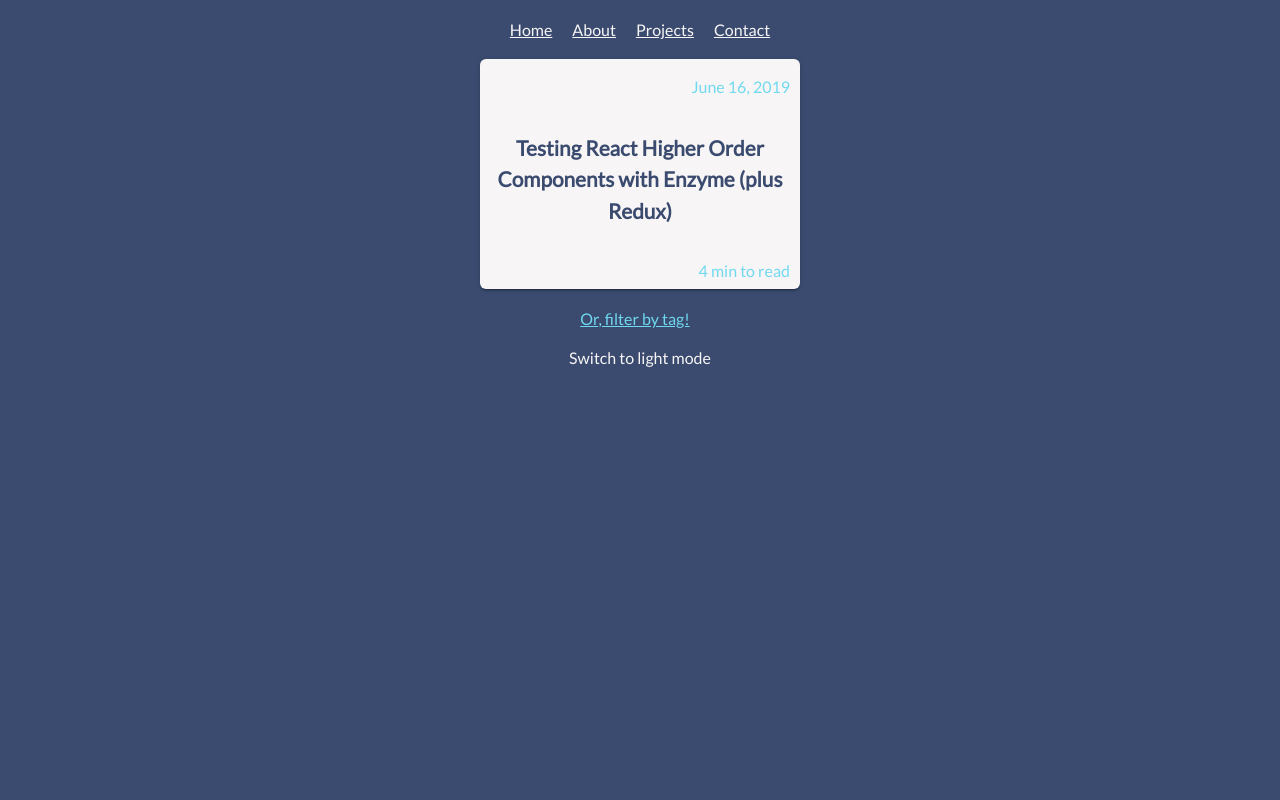
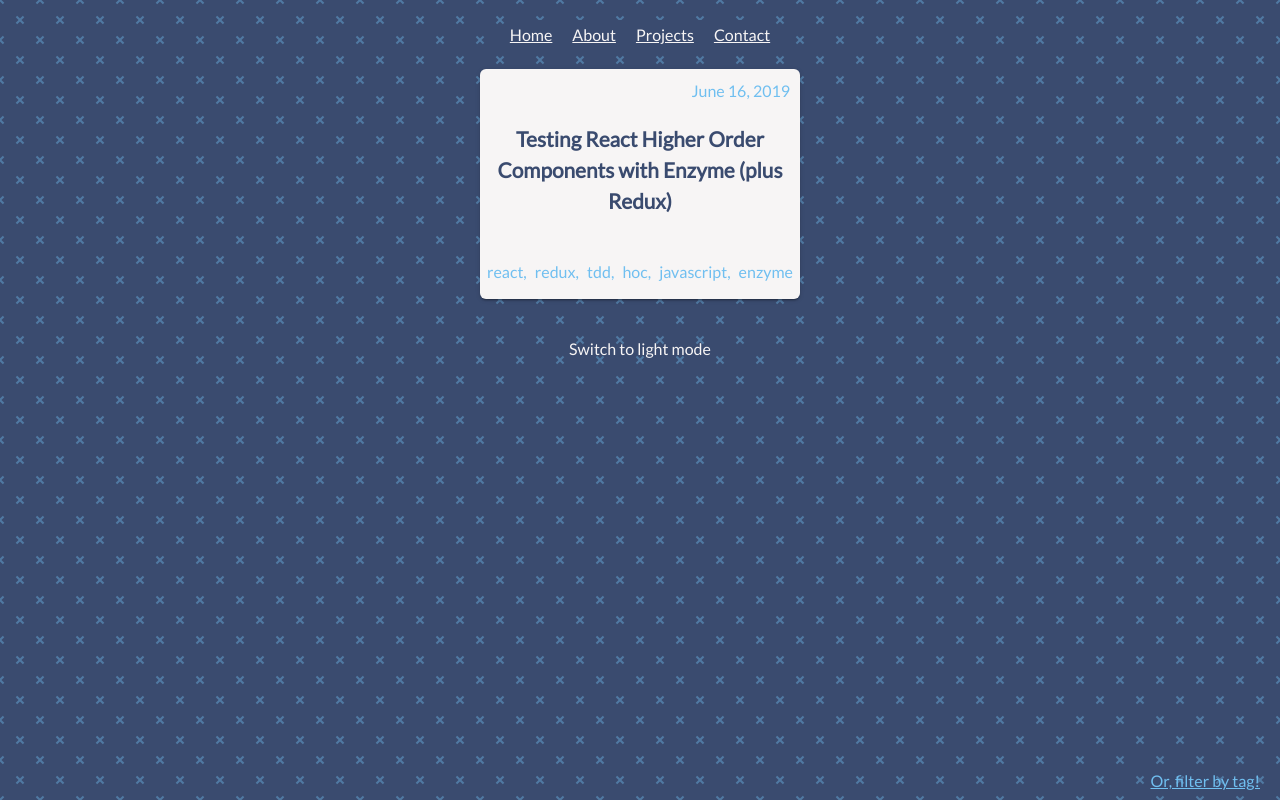
Before and after one commit to AustinNChristensen/Portfolio, a Gatsby site: page / in a window 1280 px wide. Built offline with nearby package versions, Linux system fonts and the light colour scheme; Gatsby itself is replaced by a stand-in of ours.

Commit message:
add background pattern

```diff
--- a/src/components/Header.js
+++ b/src/components/Header.js
@@ -44,6 +44,8 @@
     )
 };
 const StyledNav = styled.nav`
+    background: ${props => props.theme.background};
+    padding: 5px 0;
     display: flex;
     flex-direction: row;
     list-style-type: none;
--- a/src/components/Theme.js
+++ b/src/components/Theme.js
@@ -1,6 +1,6 @@
 const white = '#F7F5F5';
 const nepal = '#83A2B9';
-const spray = '#70D9F0';
+const spray = '#70bff0';
 const juniper = '#6F8D96';
 const eastBay = '#3A4B6F';
 const darkAccent = '#2b354b';
--- a/src/pages/blogs/2019-06-16-first-post/index.md
+++ b/src/pages/blogs/Testing-HOC-Enzyme/index.md
@@ -3,7 +3,7 @@
 date: "2019-06-16"
 title: "Testing React Higher Order Components with Enzyme (plus Redux)"
 tags: ["react", "redux", "tdd", "hoc", "javascript", "enzyme"]
-excerpt: "How to TDD React HOC using Enzyme"
+excerpt: "When practicing proper Test Driven Development, it can be a major roadblock to realize that you don't know how to test code that you need to write. I ran into this problem myself and scoured Google..."
 ---
 When practicing proper Test Driven Development, it can be a major roadblock to realize that you don't know how to test code that you need to write. I ran into this problem myself and scoured Google and couldn't find any resources at all on the topic, so I decided to share what I learned on the way.
 
--- a/src/pages/index.js
+++ b/src/pages/index.js
@@ -18,11 +18,16 @@
                         <CardFront>
                             <DateString>{getPrettyDate(frontmatter.date)}</DateString>
                             <PostTitle>{frontmatter.title}</PostTitle>
-                            <TimeToRead>{`${timeToRead} min to read`}</TimeToRead>
+                            <PostTags>{frontmatter.tags.map((tag, idx) => {
+                               return (idx === 0 ? <Tag>{`${tag}`}</Tag> : <Tag>{`, ${tag}`}</Tag> )
+                            })}</PostTags>
                         </CardFront>
                         <CardBack>
-                            <Excerpt>{`${frontmatter.excerpt}`}</Excerpt>
-                            <ColorLink to={frontmatter.path}>Read More</ColorLink>
+                            <Excerpt>{`"${frontmatter.excerpt}"`}</Excerpt>
+                            <Row>
+                                <TimeToRead>{`${timeToRead} min to read`}</TimeToRead>
+                                <ColorLink to={frontmatter.path}>Read More</ColorLink>
+                            </Row>
                         </CardBack>
                     </PostCard>
                 )
@@ -51,6 +56,7 @@
                    path
                    date
                    excerpt
+                   tags
                  }
                  timeToRead
                }
@@ -74,6 +80,18 @@
     display: flex;
     flex-direction: column;
     align-items: center;
+    padding-top: 10px;
+`;
+
+const PostTags = styled.p`
+    color: ${props => props.theme.brandColor};
+    position: absolute;
+    bottom: 25px;
+    word-spacing: 5px;
+`;
+
+const Tag = styled.span`
+    // margin: 0 5px;
 `;
 
 const CardBack = styled.div`
@@ -93,6 +111,12 @@
     transform: rotateY(180deg);
 `;
 
+const Row = styled.span`
+    display: flex;
+    flex-direction: row;
+    align-items: center;
+    margin: 0;
+`;
 const PostCard = styled.div`
     background-color: ${props => props.theme.text};
     border-radius: 6px;
@@ -121,6 +145,7 @@
     font-size: 1.3em;
     text-decoration: none;
     text-align: center;
+    margin-top: 20px;
 `;
 
 const HomePageWrapper = styled.div`
@@ -131,8 +156,10 @@
 
 const TimeToRead = styled.p`
     color: ${props => props.theme.brandColor};
-    align-self: flex-end;
-    margin-right: 10px;
+    align-self: flex-start;
+    position: absolute;
+    left: 20px;
+    bottom: 10px;
 `;
 const DateString = styled.p`
     color: ${props => props.theme.brandColor};
@@ -140,15 +167,19 @@
     margin-right: 10px;
 `;
 
-const Excerpt = styled.p`
+const Excerpt = styled.span`
     color: ${props => props.theme.background};
-    margin-left: 10px;
+    padding: 20px 20px;
+    margin-bottom: 0;
+    margin-top: 0;
+    margin: 0;
 `;
 
 const ColorLink = styled(Link)`
     color: ${props => props.theme.brandColor};
-    align-self: flex-end;
-    margin-right: 10px;
+    position: absolute;
+    right: 20px;
+    bottom: 10px;
 `;
 
 const TagsLink = styled.span`
--- a/src/templates/blogPost.js
+++ b/src/templates/blogPost.js
@@ -50,6 +50,8 @@
 const BlogTitle = styled.h1`
     color: ${props => props.theme.brandColor};
     text-align: center;
+    background: ${props => props.theme.background};
+    padding: 13px;
 `;
 
 const BlogPost = styled.div`
```
Also changed, not shown: src/components/Container.js (+7 -0 lines), src/templates/About.js (+4 -12 lines).
